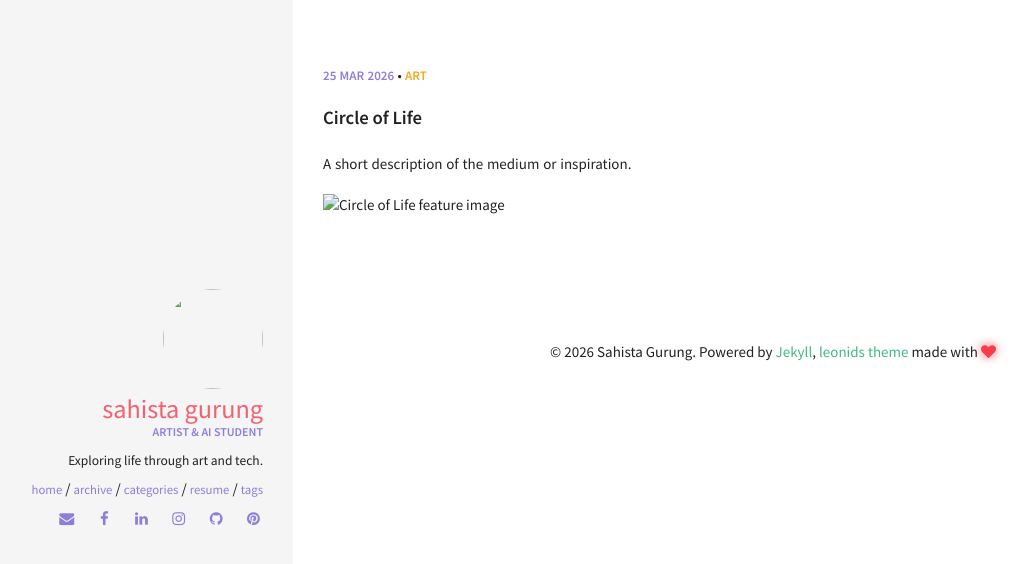
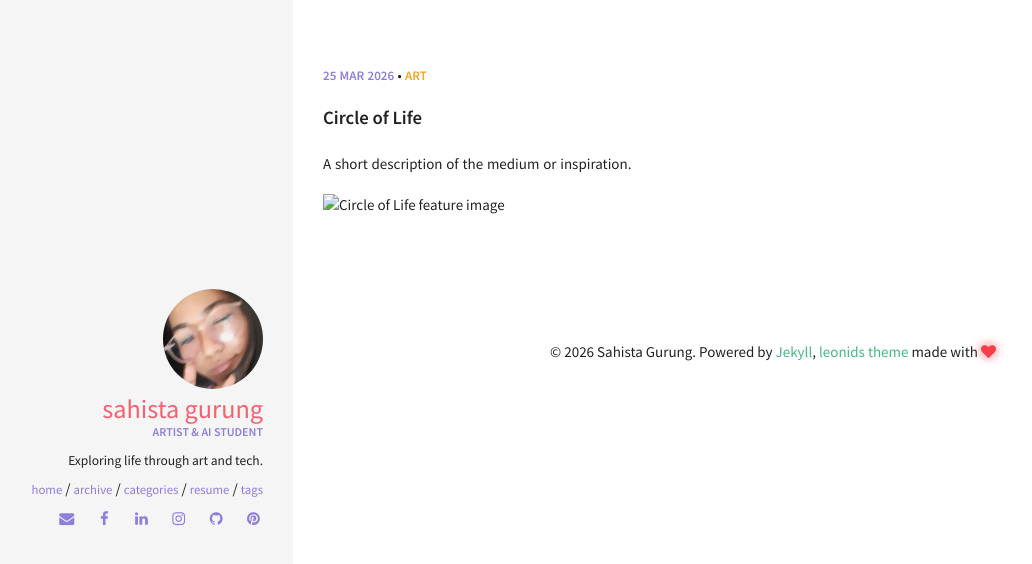
Before and after one commit to sahistagurung/sahistagurungart.github.io, a Jekyll site: the page built from index.html, in a window 1280 px wide. Shown: the top 564 px of the page, without its empty margins (27-1059 px from the left). Built offline with Jekyll 4.4.1, drawn with Linux system fonts in a browser that asks for light colours.

Commit message:
Fixed img

```diff
--- a/_config.yml
+++ b/_config.yml
@@ -35,7 +35,7 @@ kramdown:
 #
 owner:
   name: Sahista Gurung
-  avatar: "./img/sahistagurung.jpeg"
+  avatar: sahistagurung.jpeg
   job: "Artist & AI Student"
   bio: "Exploring life through art and tech."
   email: sahistagurung@gmail.com
```
